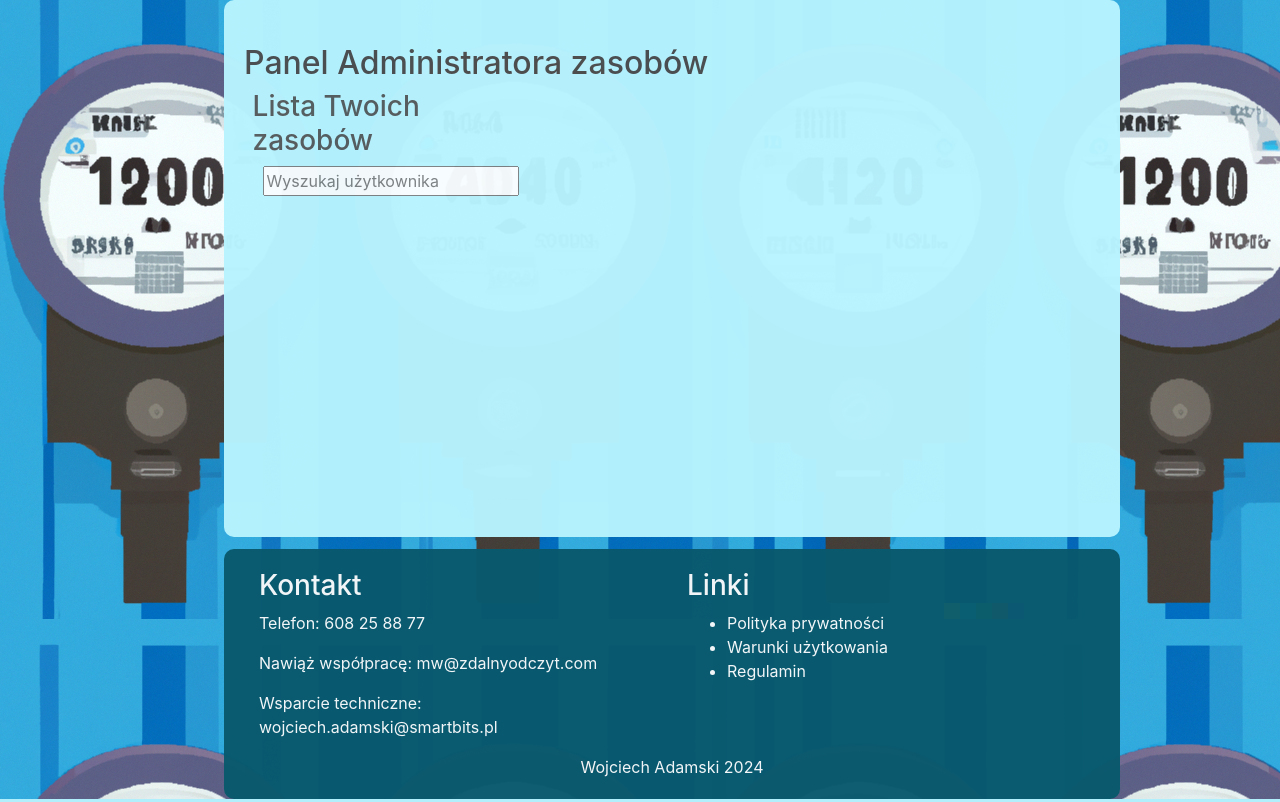
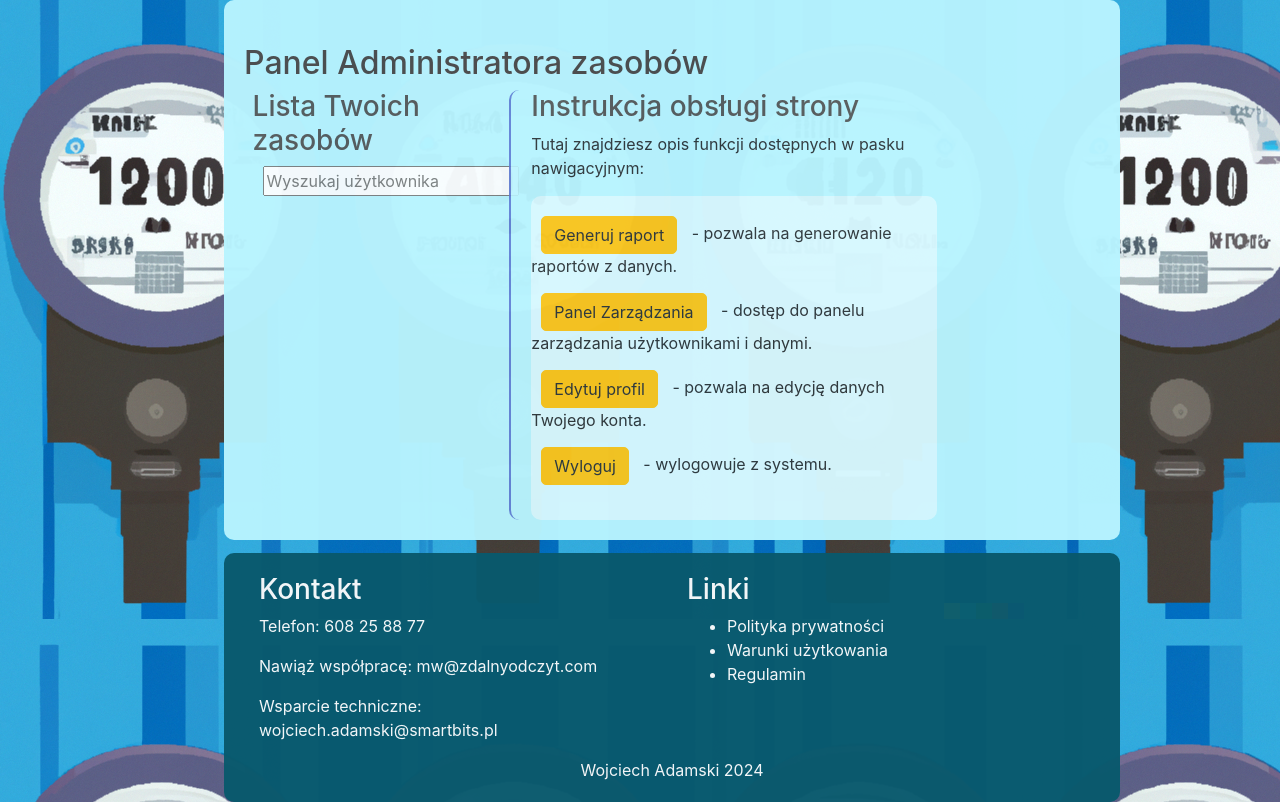
Before and after one commit to Wojtekadamski/wodomierze-online, a Flask app: page /superuser_panel in a window 1280 px wide. Shown: the part 81-883 px from the top of the page. Run offline with Flask 3, Linux system fonts and the light colour scheme; the visitor is signed in with stand-in values (Sample User, id 1); data comes from the database, SQL or seed files in the repository; data that the repository does not hold is empty; some libraries are stand-ins or nearby versions.

Commit message:
dodano instrukcję

```diff
--- a/src/routes.py
+++ b/src/routes.py
@@ -292,7 +292,7 @@ def user_overview(user_id):
     if edit_user_form.validate_on_submit():
         user.email = edit_user_form.email.data
         if edit_user_form.password.data:  # Sprawdź, czy hasło zostało podane
-            user.password_hash = User.set_password(edit_user_form.password.data)
+            user.set_password(edit_user_form.password.data)
         db.session.commit()
         flash('Dane użytkownika zostały zaktualizowane.', 'success')
         return redirect(url_for('main_routes.user_overview', user_id=user.id))
--- a/static/Layout.css
+++ b/static/Layout.css
@@ -94,3 +94,16 @@
 .signature:hover {
     text-decoration: underline; /* Dodaje podkreślenie po najechaniu myszką */
 }
+
+.instructions-list {
+    background-color: rgba(255, 255, 255, 0.5); /* Lekko przezroczyste białe tło */
+    border-radius: 10px; /* Zaokrąglone rogi */
+    padding: 20px; /* Odstępy wewnątrz kontenera */
+    list-style-type: none; /* Usunięcie kropek */
+    margin: 0;
+    padding-left: 0;
+}
+
+.instructions-list li {
+    margin-bottom: 15px; /* Odstępy pomiędzy elementami listy */
+}
--- a/templates/superuser_panel.html
+++ b/templates/superuser_panel.html
@@ -21,10 +21,23 @@
             </ul>
         </div>
         <div class="right-box user-overview-container">
-            {% block user %}
-            {% endblock user %}
-        </div>
+        {% block user %}
+        {% endblock user %}
+
+        {% block instructions %}
+        <h3>Instrukcja obsługi strony</h3>
+        <p>Tutaj znajdziesz opis funkcji dostępnych w pasku nawigacyjnym:</p>
+        <ul class="instructions-list">
+            <li><a href="{{ url_for('main_routes.generate_report') }}" class="btn btn-warning">Generuj raport</a> - pozwala na generowanie raportów z danych.</li>
+            <li><a href="{{ url_for('main_routes.superuser_panel') }} " class="btn btn-warning">Panel Zarządzania</a> - dostęp do panelu zarządzania użytkownikami i danymi.</li>
+            <li><a href="{{ url_for('main_routes.edit_account') }}" class="btn btn-warning">Edytuj profil</a> - pozwala na edycję danych Twojego konta.</li>
+            <li><a href="{{ url_for('main_routes.logout') }}" class="btn btn-warning">Wyloguj</a> - wylogowuje z systemu.</li>
+        </ul>
+        {% endblock instructions %}
     </div>
+
+    </div>
+
 
     <script>
         const searchUserInput = document.getElementById('search-user-input');
--- a/templates/superuser_user_overview.html
+++ b/templates/superuser_user_overview.html
@@ -43,3 +43,6 @@ function confirmDelete(meterId) {
         });
     </script>
 {% endblock %}
+
+{% block instructions %}
+{% endblock instructions %}
```
